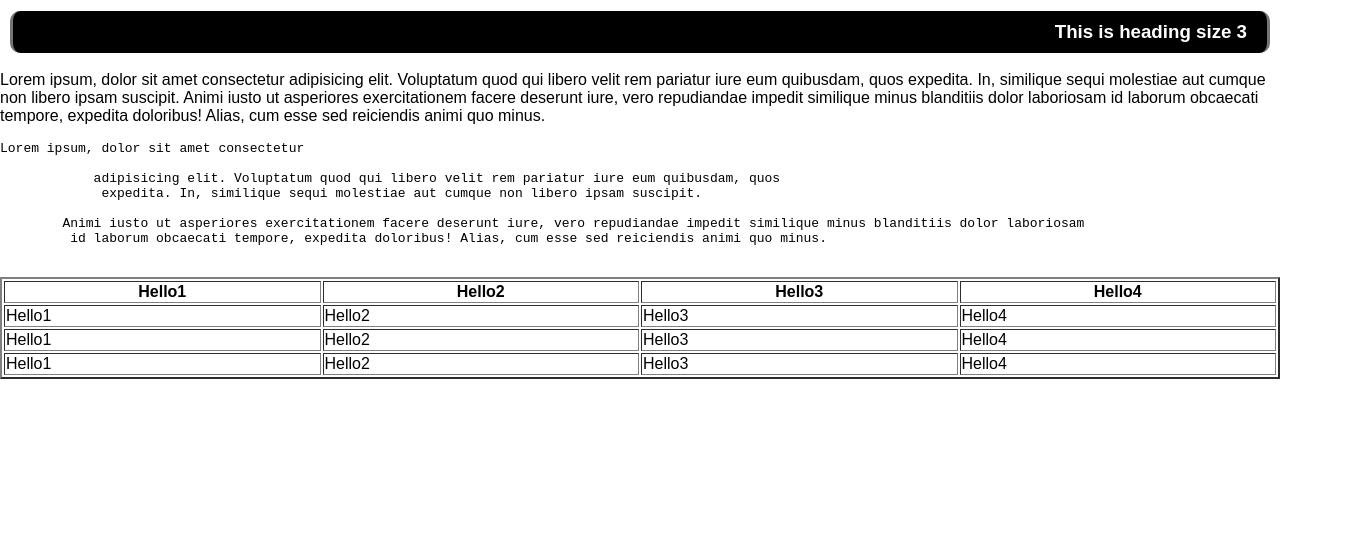
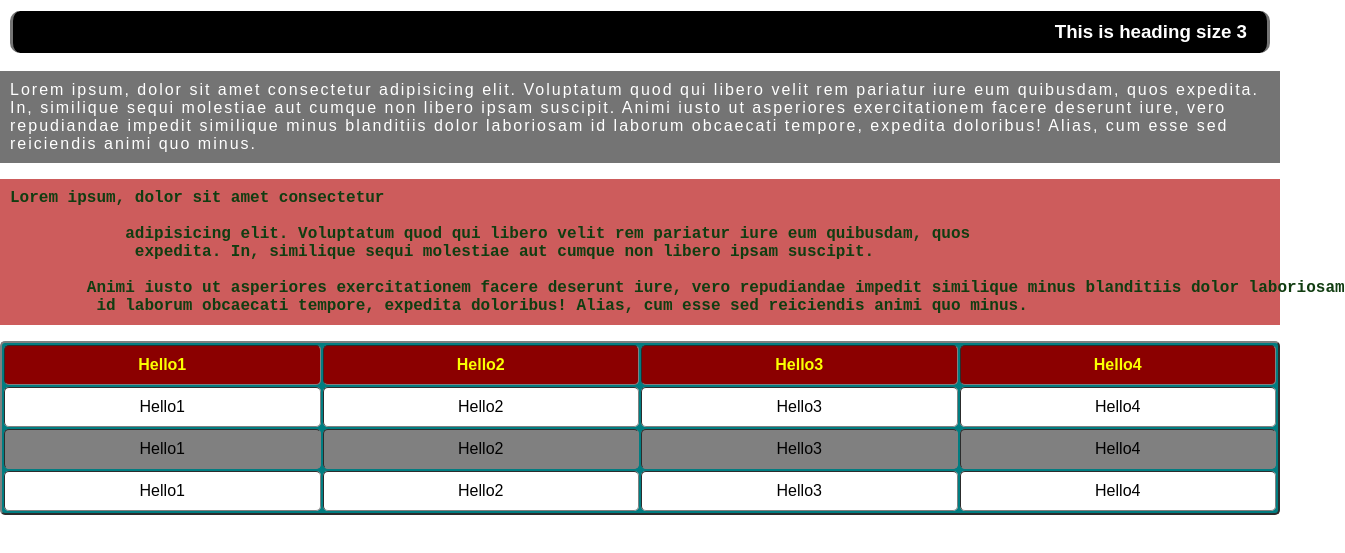
Before and after one commit to Eshwar-Mothe/CSS, a plain HTML site: page index.html in a window 1280 px wide. Shown: the part 225-778 px from the top of the page, 1345 px wide, since content can reach past the window. Drawn offline with Linux system fonts and the light colour scheme.

Commit message:
Added styles

```diff
--- a/index.html
+++ b/index.html
@@ -29,6 +29,19 @@
         .header3 {
             text-align: left;
         }
+
+        pre {
+            font-family: 'Courier New', Courier, monospace;
+            background-color: indianred;
+            padding: 10px;
+            color: #113d11;
+            font-weight: 600;
+        }
+
+        tr:nth-child(even) {
+            background-color: #fff;
+            color: #000;
+        }
     </style>
 </head>
 
@@ -51,7 +64,6 @@
 
         Animi iusto ut asperiores exercitationem facere deserunt iure, vero repudiandae impedit similique minus blanditiis dolor laboriosam
          id laborum obcaecati tempore, expedita doloribus! Alias, cum esse sed reiciendis animi quo minus.</pre>
-        <img src="" alt="">
         <table class="table" id="table" border="2" width="100%">
             <tr>
                 <th>Hello1</th>
--- a/style.css
+++ b/style.css
@@ -1,6 +1,7 @@
 body {
     margin: 0;
     font-family: sans-serif;
+    box-sizing: border-box;
 }
 
 #header {
@@ -34,3 +35,45 @@ body {
     margin-inline: 10px;
     text-align: right;
 }
+
+p{
+    background-color: #747474;
+    color: white;
+    padding: 10px;
+    text-wrap: wrap;
+    letter-spacing: 2px;
+}
+
+pre{
+    font-family: 'Courier New', Courier, monospace;
+    background-color:forestgreen;
+    padding: 10px;
+    color: #ebebeb;
+    font-weight: 600;
+}
+
+table{
+    background-color: #017d81;
+    text-align: center;
+    border-collapse: separate;
+    border-radius: 5px;
+}
+
+tr,th,td{
+    border-radius: 5px;
+    padding: 10px;
+}
+
+th{
+    background-color: darkred;
+    color: rgb(251, 255, 0);
+}
+
+tr:nth-child(even){
+    background-color: #fff;
+    color: #830a0a;
+}
+
+tr:nth-child(odd){
+    background-color: gray;
+}
```
